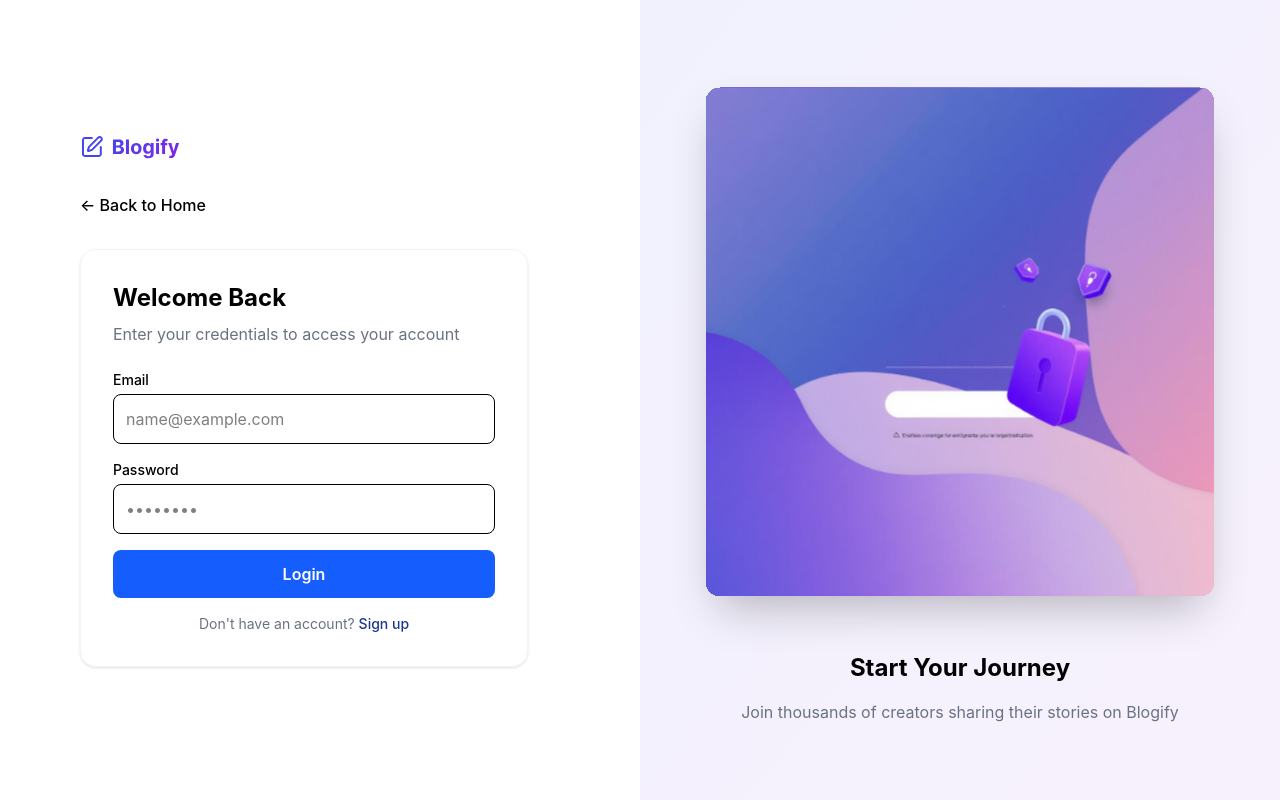
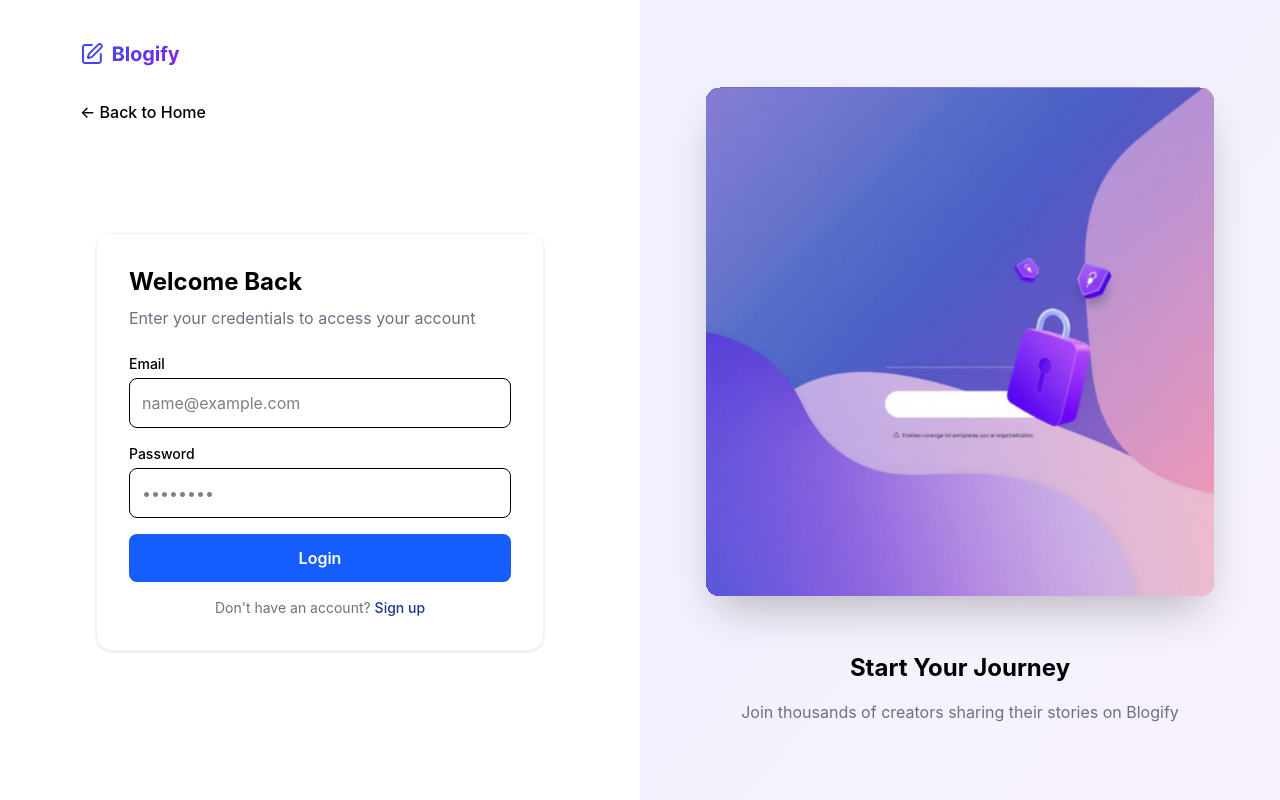
Before and after one commit to abdurasulqushnazarov-oss/blogify, a React (Vite) app: page /login in a window 1280 px wide. Built offline with nearby package versions, Linux system fonts and the light colour scheme; no server answers.

Commit message:
comments hidden

```diff
--- a/src/pages/auth/LoginPage.jsx
+++ b/src/pages/auth/LoginPage.jsx
@@ -1,10 +1,9 @@
 import React from "react";
 import Button from "../../components/Button";
 import { Link } from "react-router-dom";
+import { useRef, useState } from "react";
 
 const BASE_URL = import.meta.env.VITE_API_BASE_URL;
-
-import { useRef, useState } from "react";
 
 function LoginPage() {
   let emailRef = useRef();
@@ -21,22 +20,21 @@ function LoginPage() {
   }
 
   return (
-    // 'flex-col' (mobil) -> 'lg:flex-row' (katta ekran va planshet)
     <div className="w-full min-h-screen flex flex-col lg:flex-row">
-      {/* CHAP TOMON: FORM */}
-      {/* 'w-full' (mobil) -> 'lg:w-1/2' (katta ekran) */}
-      <div className="w-full lg:w-1/2 flex flex-col justify-center px-6 md:px-20 py-10">
+      <div className="w-full lg:w-1/2 flex flex-col px-6 md:px-20 py-10">
+        <div className="mb-auto">
           <img
             className="max-w-[100px] mb-8"
             src="/logo.svg"
             alt="Blogify Logo"
           />
-        <Link to="/" className="font-medium text-black mb-8">
+          <Link to="/" className="font-medium text-black">
             ← Back to Home
           </Link>
+        </div>
 
-        {/* 'mx-auto' mobil uchun markazlash */}
-        <div className="max-w-md w-full border border-gray-100 p-8 rounded-2xl shadow-sm mx-auto lg:mx-0">
+        <div className="flex-grow flex items-center justify-center">
+          <div className="max-w-md w-full border border-gray-100 p-8 rounded-2xl shadow-sm">
             <h1 className="text-2xl font-bold mb-2">Welcome Back</h1>
             <p className="text-gray-500 mb-6">
               Enter your credentials to access your account
@@ -53,7 +51,9 @@ function LoginPage() {
                 />
               </div>
               <div>
-              <label className="block text-sm font-medium mb-1">Password</label>
+                <label className="block text-sm font-medium mb-1">
+                  Password
+                </label>
                 <input
                   ref={passwordRef}
                   type="password"
@@ -73,9 +73,8 @@ function LoginPage() {
             </p>
           </div>
         </div>
+      </div>
 
-      {/* O'NG TOMON: RASM */}
-      {/* 'hidden lg:flex' - faqat katta ekranlarda ko'rinadi */}
       <div className="hidden lg:flex lg:w-1/2 bg-gradient-to-br from-[#F1F1FE] to-[#F7F1FD] flex-col items-center justify-center p-10 ">
         <div>
           <img className="max-w-xl" src="/loginPage.svg" alt="" />
```
Lines whose indentation alone changed are shown as unchanged.
